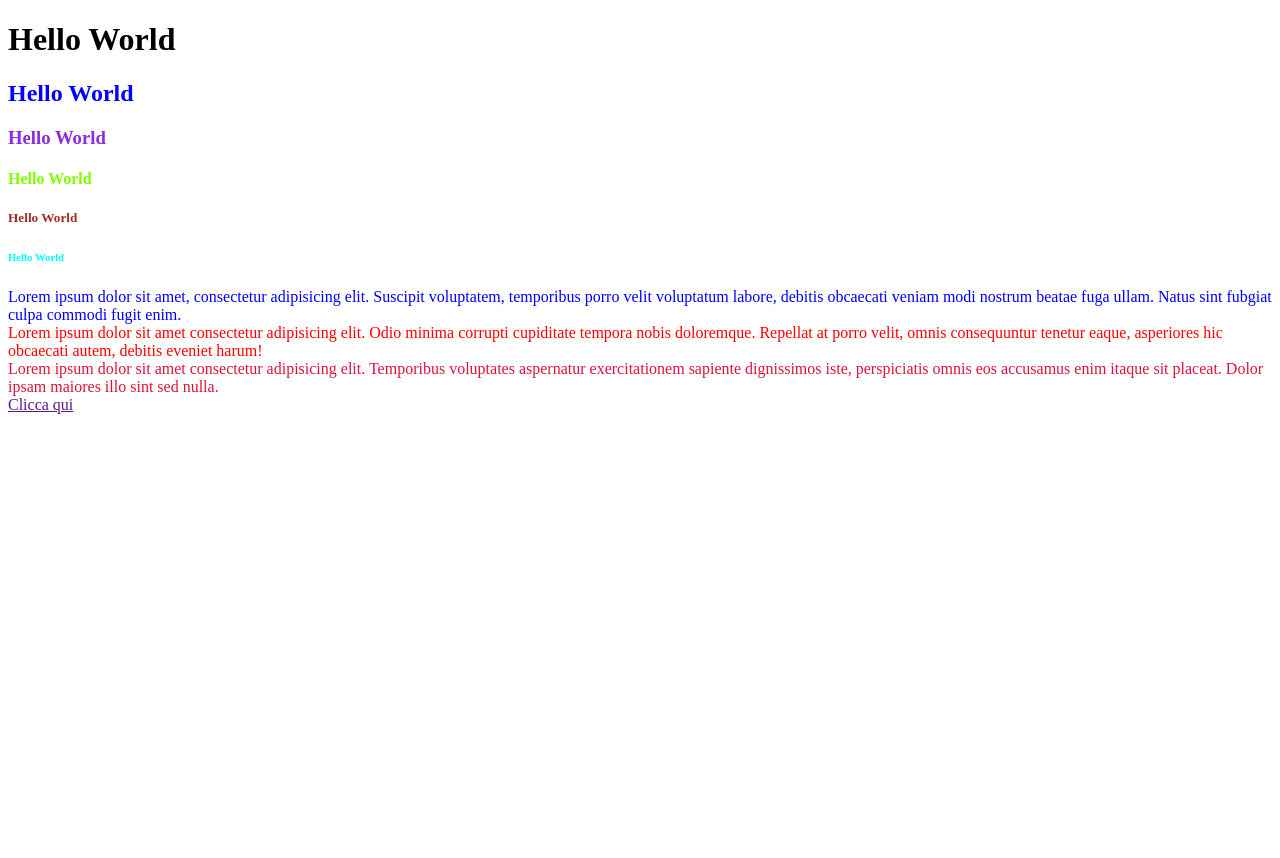
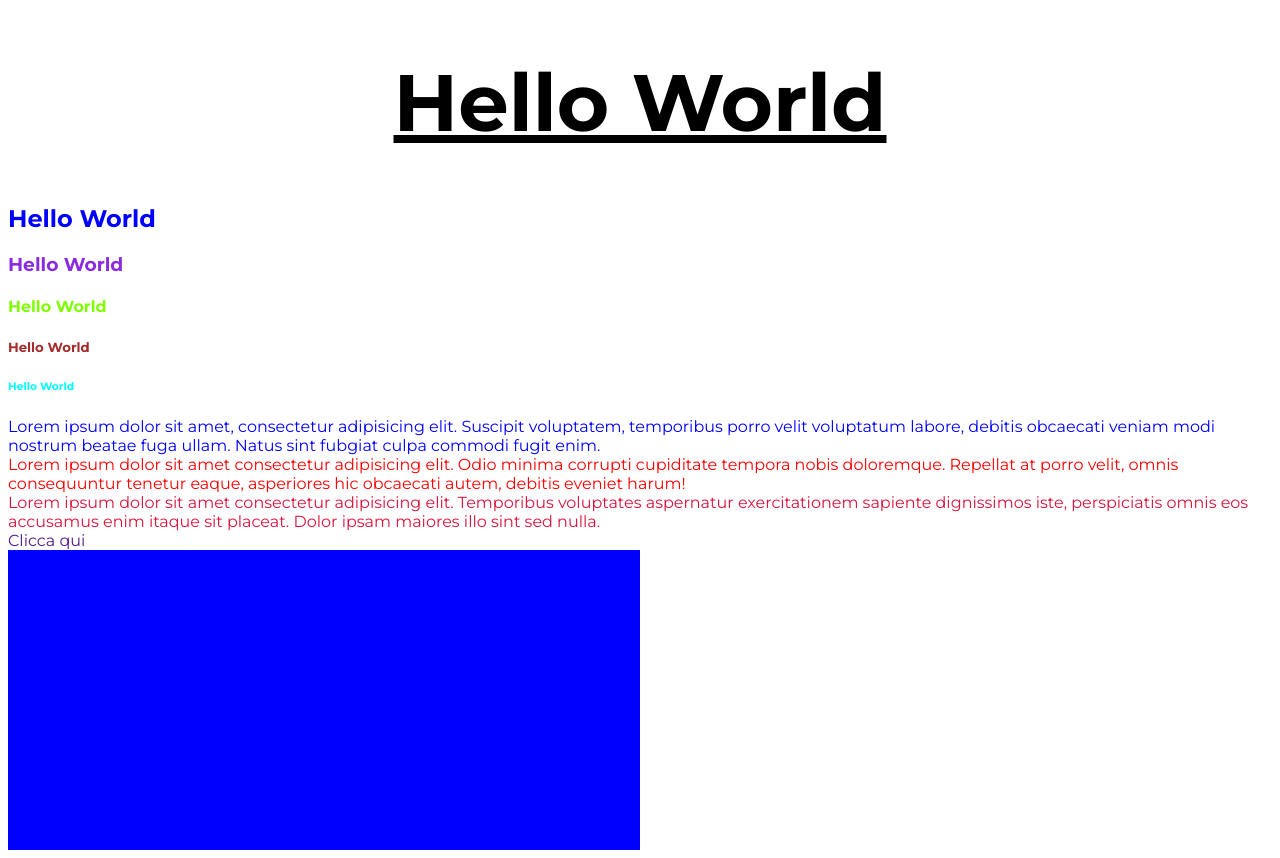
Before and after one commit to gdm91vcs/css-intro, a plain HTML site: page index.html in a window 1280 px wide. Before the commit the page ends 800 px from the top, so only its background shows below. Drawn offline with Linux system fonts and the light colour scheme.

Commit message:
feat: wip css

```diff
--- a/CSS/style.css
+++ b/CSS/style.css
@@ -29,3 +29,37 @@ h6 {
 #example-1 {
 color: crimson;
 }
+
+
+body {
+  font-family: "Montserrat", sans-serif;
+  font-optical-sizing: auto;
+  font-weight: <weight>;
+  font-style: normal;
+}
+
+h1 {
+    font-size: 80px;
+}
+
+h1 {
+    text-align: center;
+}
+
+h1 {
+    text-decoration: underline;
+}
+
+a {
+    text-decoration: none;
+}
+
+.square {
+    background-color: cadetblue;
+}
+
+.square {
+    background-color: blue;
+    width: 50%;
+    height: 300px;
+}
```
